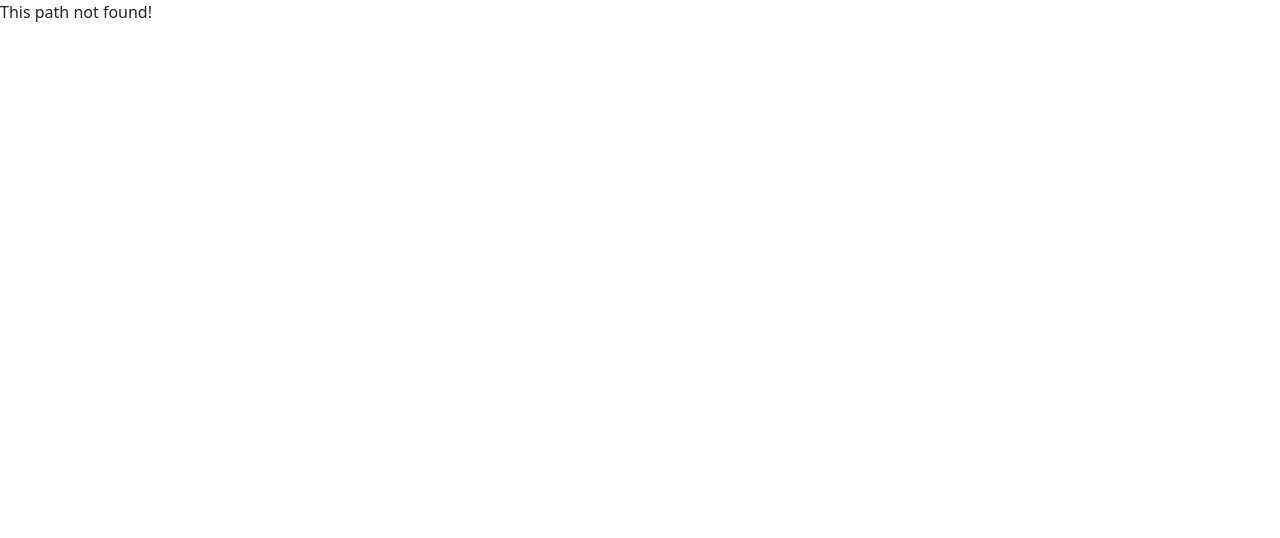
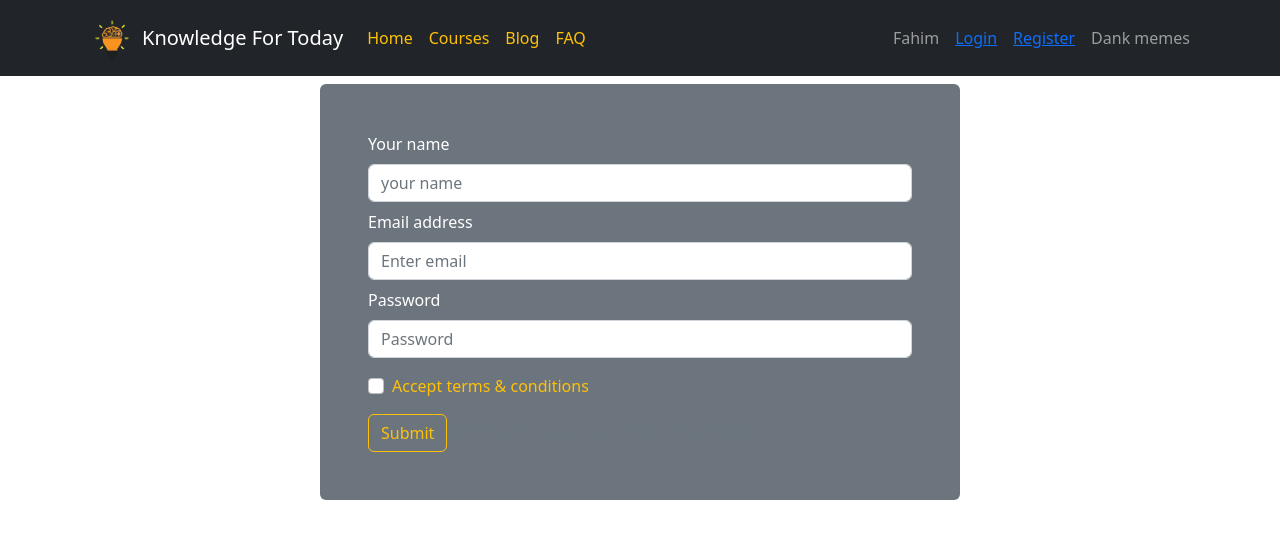
Before and after one commit to Fahim-05/knowledge-for-today-client, a React (Create React App) app: page /register in a window 1280 px wide. Before the commit this address had no page. Shown: the top 538 px of the page. Built offline with nearby package versions, Linux system fonts and the light colour scheme.

Commit message:
login & register page done

```diff
--- /dev/null
+++ b/src/Pages/Login/Login.js
@@ -0,0 +1,30 @@
+import React from 'react';
+import Button from 'react-bootstrap/Button';
+import Form from 'react-bootstrap/Form';
+
+const Login = () => {
+    return (
+        <div className='w-50 m-auto bg-secondary p-5 mt-5 rounded'>
+            <Form>
+                <Form.Group className="mb-3 text-white">
+                    <Form.Label >Email address</Form.Label>
+                    <Form.Control name='email' type="email" placeholder="Enter email" required/>
+
+                </Form.Group>
+
+                <Form.Group className="mb-3 text-white">
+                    <Form.Label>Password</Form.Label>
+                    <Form.Control name='password' type="password" placeholder="Password" required/>
+                </Form.Group>
+                <Button variant="outline-warning" type="submit">
+                    Submit
+                </Button>
+                <Form.Text className="text-muted">
+                        We'll never share your email with anyone else.
+                    </Form.Text>
+            </Form>
+        </div>
+    );
+};
+
+export default Login;
--- /dev/null
+++ b/src/Pages/Register/Register.js
@@ -0,0 +1,37 @@
+import React from 'react';
+import Button from 'react-bootstrap/Button';
+import Form from 'react-bootstrap/Form';
+
+const Register = () => {
+    return (
+        <div className='w-50 m-auto bg-secondary p-5 mt-2 rounded'>
+            <Form>
+                <Form.Group className="mb-2 text-white">
+                    <Form.Label >Your name</Form.Label>
+                    <Form.Control name='name' type="text" placeholder="your name" />
+                </Form.Group>
+
+                <Form.Group className="mb-2 text-white">
+                    <Form.Label >Email address</Form.Label>
+                    <Form.Control name='email' type="email" placeholder="Enter email" required/>
+                </Form.Group>
+
+                <Form.Group className="mb-3 text-white">
+                    <Form.Label>Password</Form.Label>
+                    <Form.Control name='password' type="password" placeholder="Password" required/>
+                </Form.Group>
+                <Form.Group className="mb-3 text-warning">
+                    <Form.Check type="checkbox" label="Accept terms & conditions" />
+                </Form.Group>
+                <Button variant="outline-warning" type="submit">
+                    Submit
+                </Button>
+                <Form.Text className="text-muted">
+                    We'll never share your email with anyone else.
+                </Form.Text>
+            </Form>
+        </div>
+    );
+};
+
+export default Register;
--- a/src/Pages/Shared/Header/Header.js
+++ b/src/Pages/Shared/Header/Header.js
@@ -30,6 +30,8 @@
                         </Nav>
                         <Nav>
                             <Nav.Link >{user?.displayName}</Nav.Link>
+                            <Nav.Link><Link to='/login'>Login</Link></Nav.Link>
+                            <Nav.Link><Link to='/register'>Register</Link></Nav.Link>
                             <Nav.Link eventKey={2} href="#memes">
                                 Dank memes
                             </Nav.Link>
--- a/src/contexts/AuthProvider/AuthProvider.js
+++ b/src/contexts/AuthProvider/AuthProvider.js
@@ -1,6 +1,11 @@
 import React, { createContext } from 'react';
+import {getAuth} from 'firebase/auth';
+import app from '../../firebase/firebase.config';
+
 
 export const AuthContext = createContext();
+const auth = getAuth(app);
+
 
 const AuthProvider = ({children}) => {
 
```
Also changed, not shown: src/Routes/Routes/Routes.js (+10 -0 lines).
